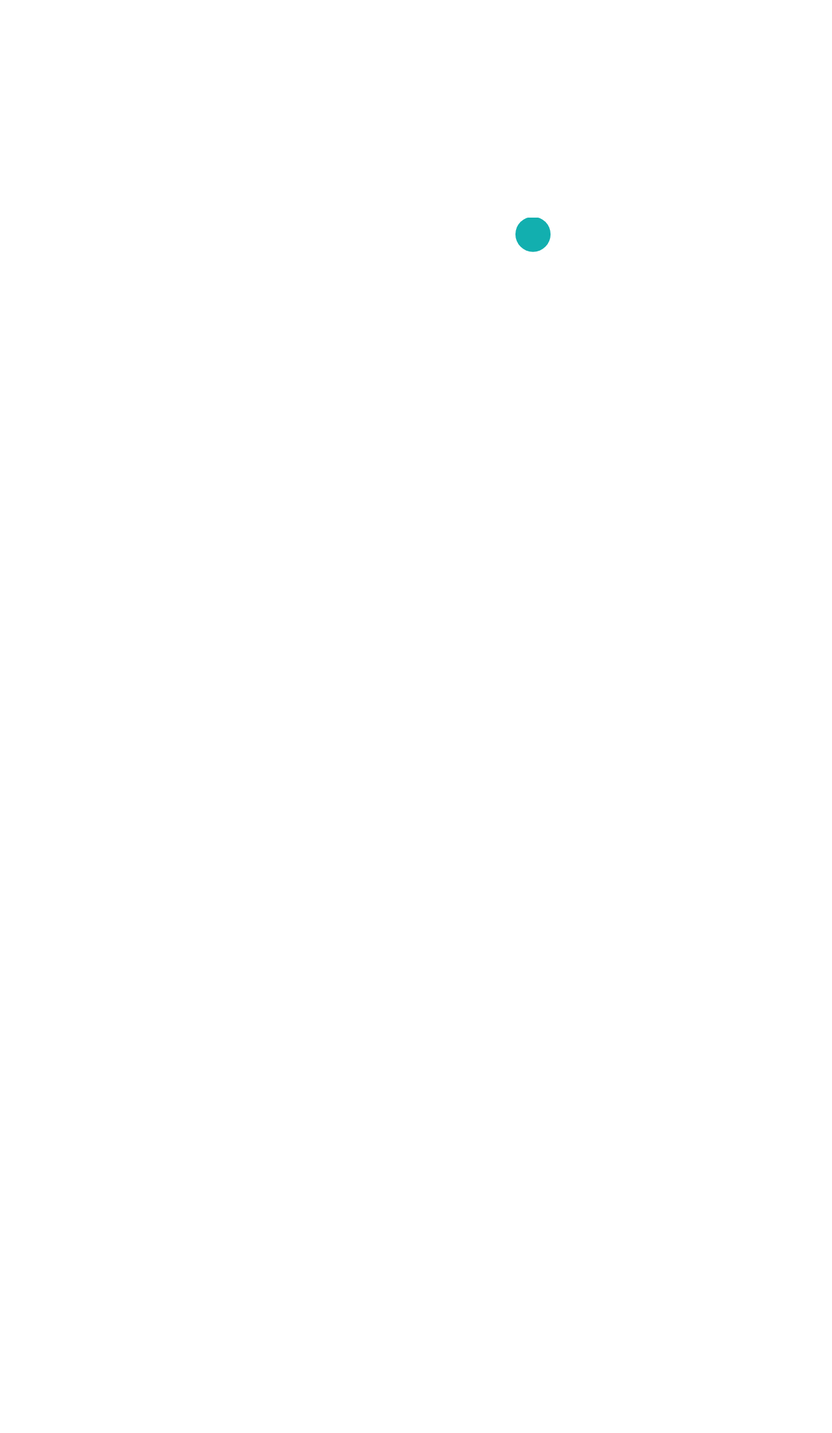
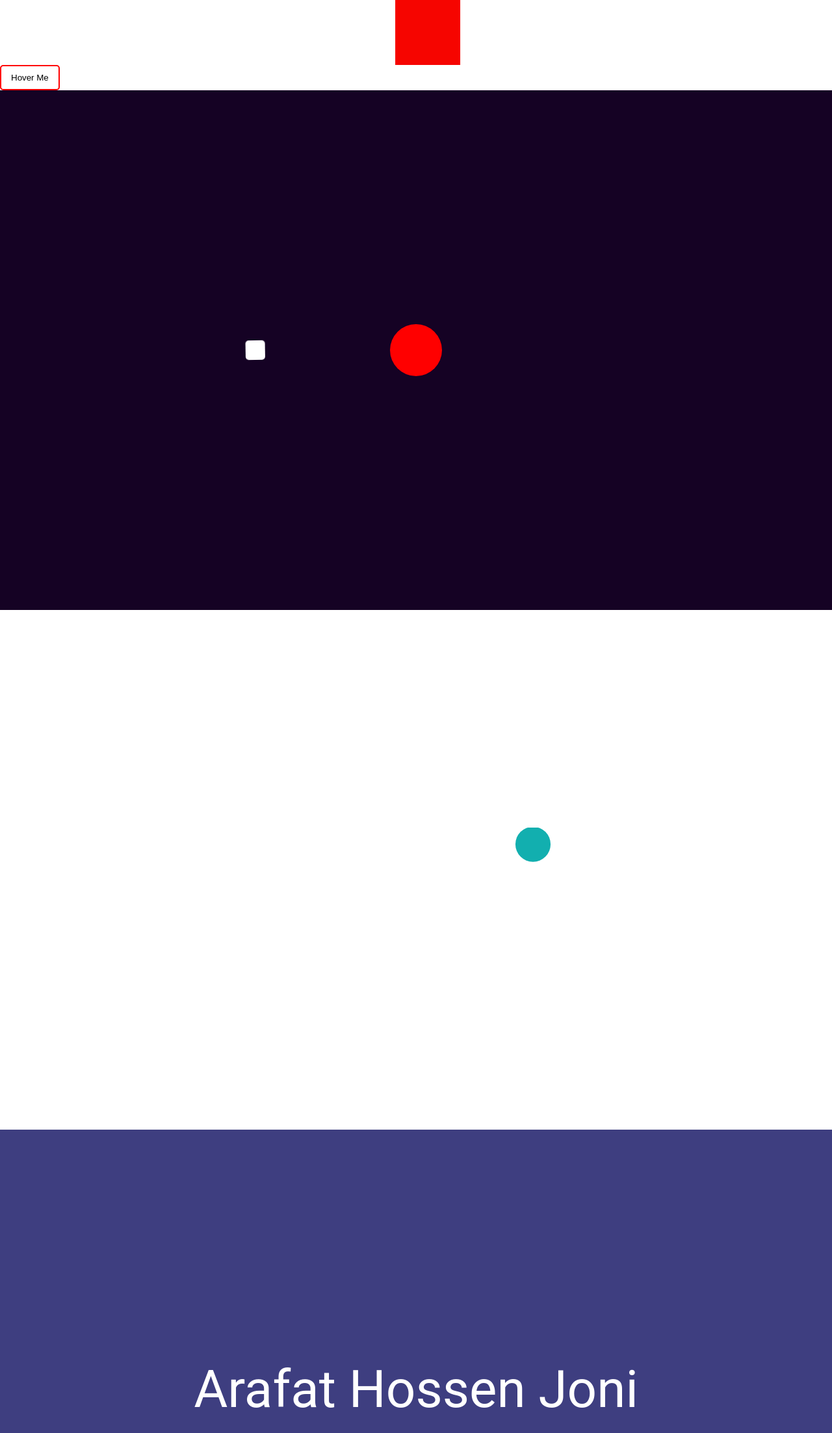
Before and after one commit to arafat717/Animation-with-css, a React (Vite) app: page / in a window 1280 px wide. Shown: the top 2206 px of the page at 65% size. Before the commit the page ends 800 px from the top, so only its background shows below. Built offline with nearby package versions, Linux system fonts and the light colour scheme.

Commit message:
added animation with javaScript

```diff
--- a/src/App.css
+++ b/src/App.css
@@ -105,8 +105,8 @@
 }
 
 .glass {
-  height: 200px;
-  width: 200px;
+  height: 80px;
+  width: 80px;
   background-color: red;
   border-radius: 100%;
   z-index: 3;
@@ -115,11 +115,11 @@
 
 .box {
   background-color: white;
-  height: 80px;
-  width: 80px;
+  height: 30px;
+  width: 30px;
   border-radius: 5px;
   transform: translate(-250px);
-  animation: rotate 1s ease-in-out infinite;
+  animation: rotate 1.5s ease-in-out infinite;
 }
 
 @keyframes rotate {
@@ -137,6 +137,8 @@
 }
 
 /* css clip card animation */
+
+@import url("https://fonts.googleapis.com/css2?family=Lato&family=Poppins:wght@300;400&family=Roboto+Slab&family=Roboto:ital,wght@1,300&family=Work+Sans&display=swap");
 
 .card-main {
   height: 100vh;
@@ -158,3 +160,31 @@
 .card:hover {
   clip-path: circle(76.2% at 51% 56%);
 }
+
+/* added last container css here */
+
+.main-last {
+  background-color: rgb(62, 62, 128);
+  height: 100vh;
+  width: 100%;
+  display: flex;
+  justify-content: center;
+  align-items: center;
+  font-family: "Roboto", sans-serif;
+}
+
+.container {
+  font-weight: 700px;
+  font-size: 5rem;
+}
+
+.alphabat {
+  color: white;
+  transition: all ease-in-out;
+  transition-duration: 500ms;
+}
+
+.container:hover .alphabat {
+  color: brown;
+  /* transform: scale(1.5); */
+}
--- a/src/App.tsx
+++ b/src/App.tsx
@@ -1,19 +1,22 @@
 import "./App.css";
 
 function App() {
+  const name = "Arafat Hossen Joni";
+  const nameArr = name.split("");
   return (
-    // <div className="mains">
-    //   <div className="box-1"></div>
-    // </div>
-    // <div className="main">
-    //   <button className="btn">Hover Me</button>
-    // </div>
-    // <div className="main">
-    //   <div className="loading">
-    //     <div className="glass"></div>
-    //     <div className="box"></div>
-    //   </div>
-    // </div>
+    <>
+      <div className="mains">
+        <div className="box-1"></div>
+      </div>
+      <div className="main-btn">
+        <button className="btn">Hover Me</button>
+      </div>
+      <div className="main">
+        <div className="loading">
+          <div className="glass"></div>
+          <div className="box"></div>
+        </div>
+      </div>
       <div className="card-main">
         <div className="card">
           <h1>Container</h1>
@@ -24,6 +27,19 @@ function App() {
           </p>
         </div>
       </div>
+      <div className="main-last">
+        <div className="container">
+          {nameArr.map((item, i) => (
+            <span
+              className="alphabat"
+              style={{ transitionDelay: `${i * 50}ms ` }}
+            >
+              {item}
+            </span>
+          ))}
+        </div>
+      </div>
+    </>
   );
 }
 
```
Lines whose indentation alone changed are shown as unchanged.
